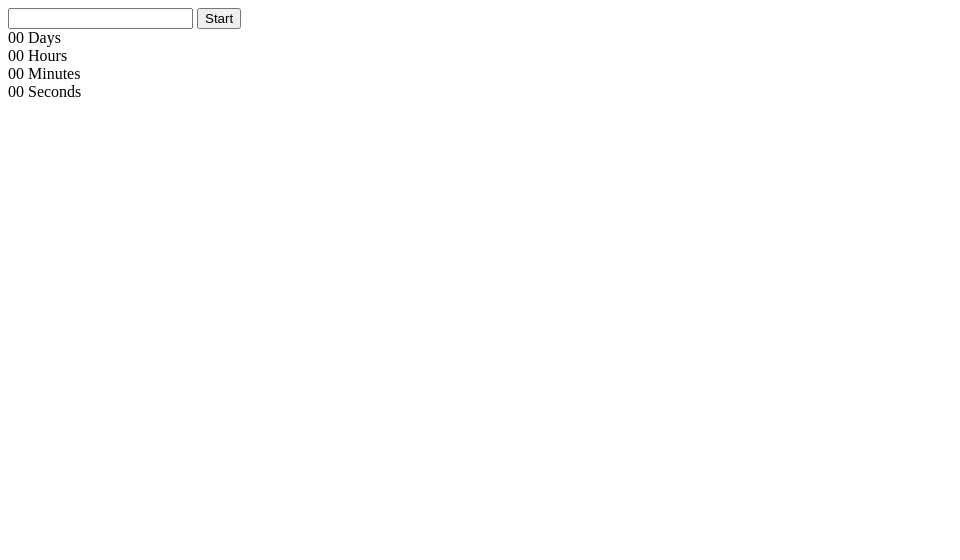
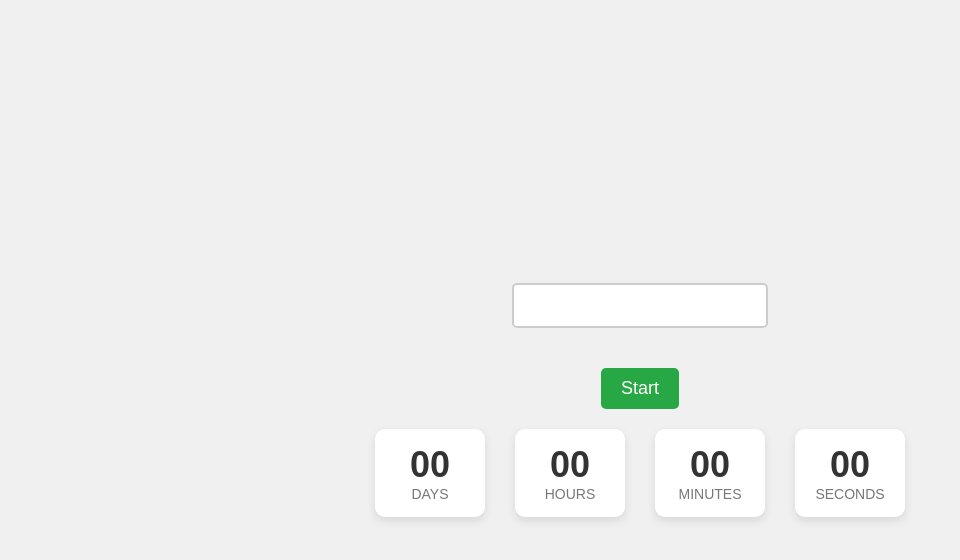
Before and after one commit to MegaZalt/goit-js-hw-10, a website: page src/1-timer.html in a window 1280 px wide. Shown: the whole page, without its empty margins (0-960 px from the left). Drawn offline with Linux system fonts and the light colour scheme.

Commit message:
Update styles.css

```diff
--- a/src/css/styles.css
+++ b/src/css/styles.css
@@ -5,3 +5,85 @@
   |============================
 */
 /* Common styles */
+
+/* Загальні стилі для сторінки */
+body {
+  font-family: 'Arial', sans-serif;
+  display: flex;
+  flex-direction: column;
+  align-items: center;
+  justify-content: center;
+  height: 100vh;
+  background-color: #f0f0f0;
+  margin: 0;
+}
+
+/* Стилі для кнопки Start */
+button[data-start] {
+  background-color: #28a745;
+  color: #fff;
+  padding: 10px 20px;
+  font-size: 18px;
+  border: none;
+  border-radius: 5px;
+  cursor: pointer;
+  margin-top: 20px;
+  transition: background-color 0.3s ease;
+}
+
+button[data-start]:disabled {
+  background-color: #ccc;
+  cursor: not-allowed;
+}
+
+button[data-start]:hover:not(:disabled) {
+  background-color: #218838;
+}
+
+/* Основний блок таймера */
+.timer {
+  display: flex;
+  justify-content: center;
+  align-items: center;
+  gap: 30px;
+  margin-top: 20px;
+}
+
+/* Оформлення кожного блоку часу */
+.field {
+  display: flex;
+  flex-direction: column;
+  align-items: center;
+  background-color: #fff;
+  padding: 15px;
+  border-radius: 10px;
+  box-shadow: 0 4px 10px rgba(0, 0, 0, 0.1);
+  min-width: 80px;
+}
+
+.value {
+  font-size: 36px;
+  font-weight: bold;
+  color: #333;
+}
+
+.label {
+  font-size: 14px;
+  text-transform: uppercase;
+  color: #777;
+}
+
+/* Стиль для input поля */
+input#datetime-picker {
+  padding: 10px;
+  font-size: 18px;
+  border: 2px solid #ccc;
+  border-radius: 5px;
+  outline: none;
+  margin-bottom: 20px;
+  transition: border-color 0.3s ease;
+}
+
+input#datetime-picker:focus {
+  border-color: #28a745;
+}
```
